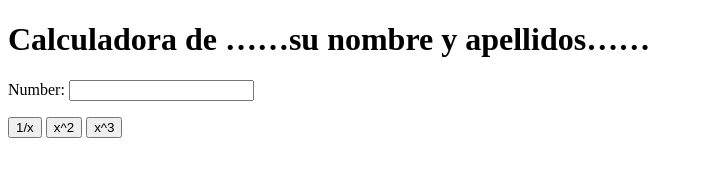
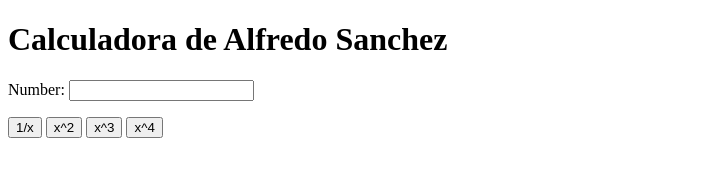
Before and after one commit to asaguado/my_calculator_2, a plain HTML site: page index.html in a window 1280 px wide. Shown: the whole page, without its empty margins (0-703 px from the left). Drawn offline with Linux system fonts and the light colour scheme.

Commit message:
x^4 button

```diff
--- a/index.html
+++ b/index.html
@@ -5,13 +5,14 @@
 		<meta charset="utf-8">
 	</head>
 	<body>
-		<h1>Calculadora de ……su nombre y apellidos……</h1>
+		<h1>Calculadora de Alfredo Sanchez</h1>
 		Number:
 		<input type="text" id="n1">
 		<p>
 			<button onclick="inverse()"> 1/x </button>
 			<button onclick="square()"> x^2 </button>
 			<button onclick="cube()"> x^3 </button>
+			<button onclick="power_4()"> x^4</button>
 		</p>
 		<script type="text/javascript">
 			function cube() {
@@ -25,6 +26,9 @@
 			function inverse() {
 				var num = document.getElementById("n1");
 				num.value = 1/num.value;
+			function power_4() {
+				var num = document.getElementById("n1");
+				num.value = Math.pow(num.value, 4);
 			}
 		</script>
 	</body>
```
